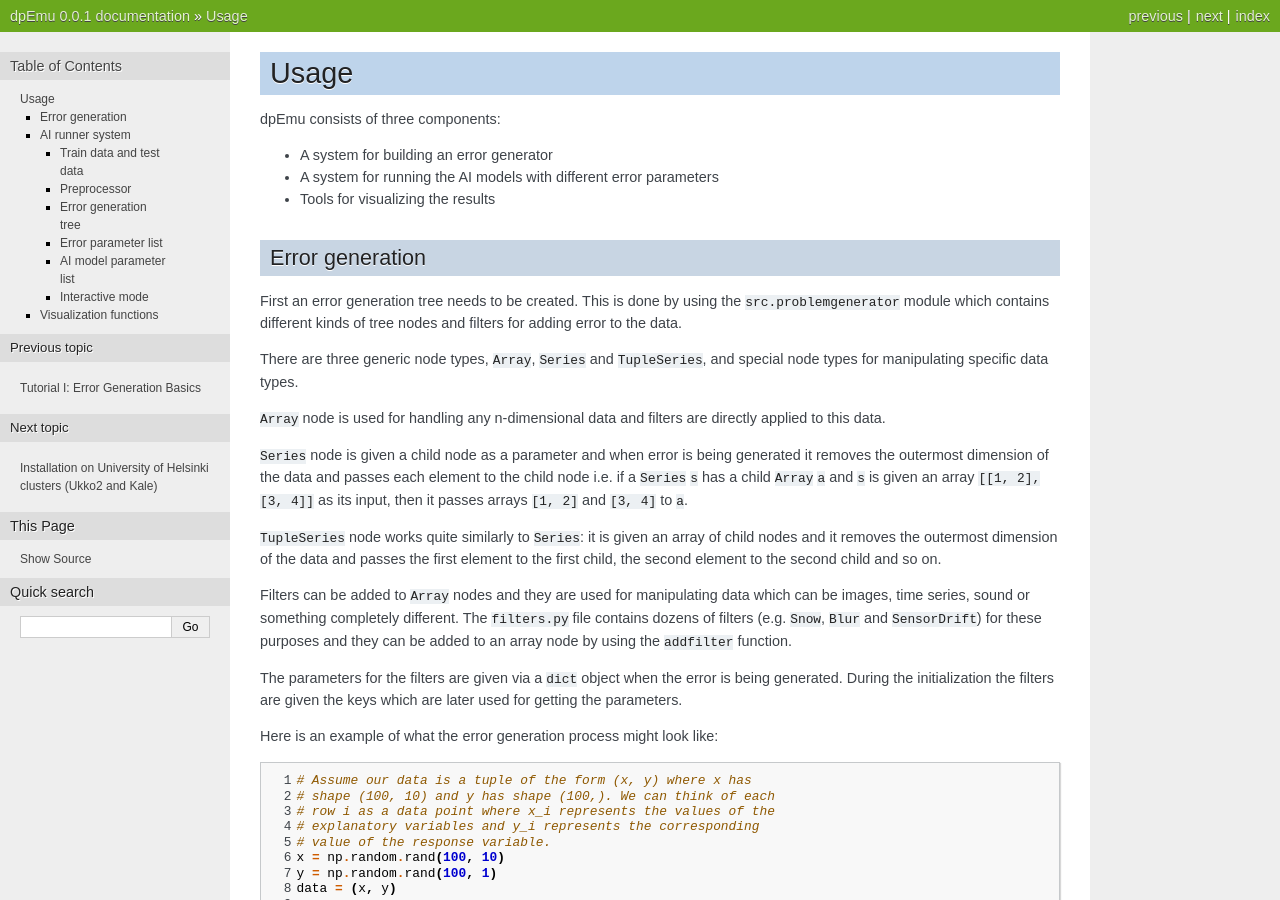
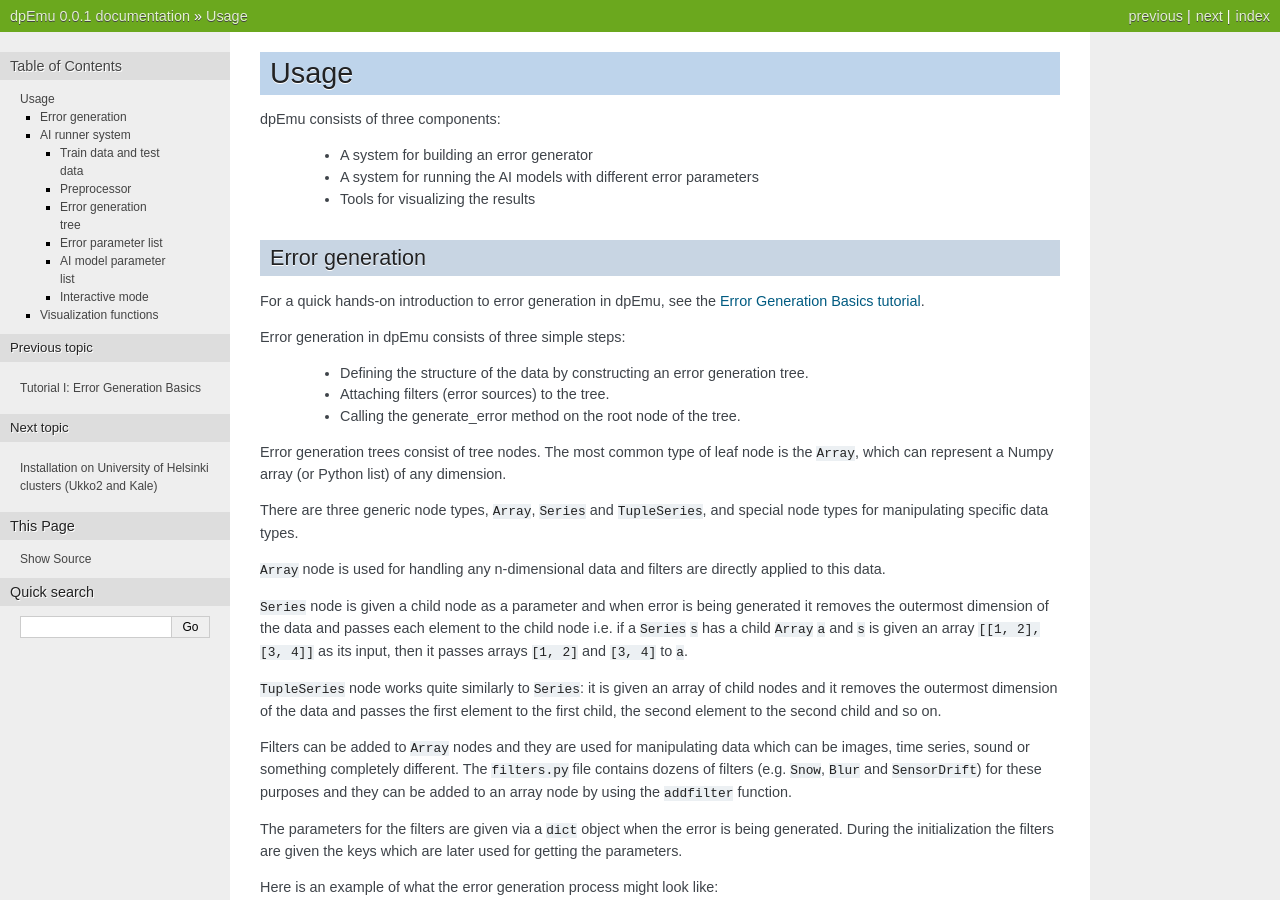
Before and after one commit to dpEmu/dpEmu, a Sphinx documentation site: the page built from docs/usage.rst, in a window 1280 px wide and 900 px high. Built offline with Sphinx 7.4.7, drawn with Linux system fonts in a browser that asks for light colours.

Commit message:
Start rewriting Error Generation section

```diff
--- a/docs/index.rst
+++ b/docs/index.rst
@@ -5,7 +5,7 @@ Welcome to dpEmu 0.0.1 Documentation!
 Introduction
 ^^^^^^^^^^^^
 
-DpEmu is a Python library for emulating data problems in the use and training of machine learning systems. DpEmu can help you to:
+dpEmu is a Python library for emulating data problems in the use and training of machine learning systems. DpEmu can help you to:
   * Generate errors in your training and/or testing data
     in a controlled and documentable manner.
   * Run one or more machine learning models on your data
--- a/docs/usage.rst
+++ b/docs/usage.rst
@@ -3,14 +3,25 @@ Usage
 
 dpEmu consists of three components:
 
-* A system for building an error generator
-* A system for running the AI models with different error parameters
-* Tools for visualizing the results
+  * A system for building an error generator
+  * A system for running the AI models with different error parameters
+  * Tools for visualizing the results
 
 Error generation
 ^^^^^^^^^^^^^^^^
 
-First an error generation tree needs to be created. This is done by using the ``src.problemgenerator`` module which contains different kinds of tree nodes and filters for adding error to the data.
+For a quick hands-on introduction to error generation in dpEmu, see the
+`Error Generation Basics tutorial <tutorials/Error_Generation_Basics.ipynb>`_.
+
+Error generation in dpEmu consists of three simple steps:
+
+  * Defining the structure of the data by constructing an error generation tree.
+  * Attaching filters (error sources) to the tree.
+  * Calling the generate_error method on the root node of the tree.
+
+Error generation trees consist of tree nodes. The most common type of leaf node
+is the ``Array``, which can represent a Numpy array (or Python list) of any
+dimension.
 
 There are three generic node types, ``Array``, ``Series`` and ``TupleSeries``, and special node types for manipulating specific data types.
 
```
